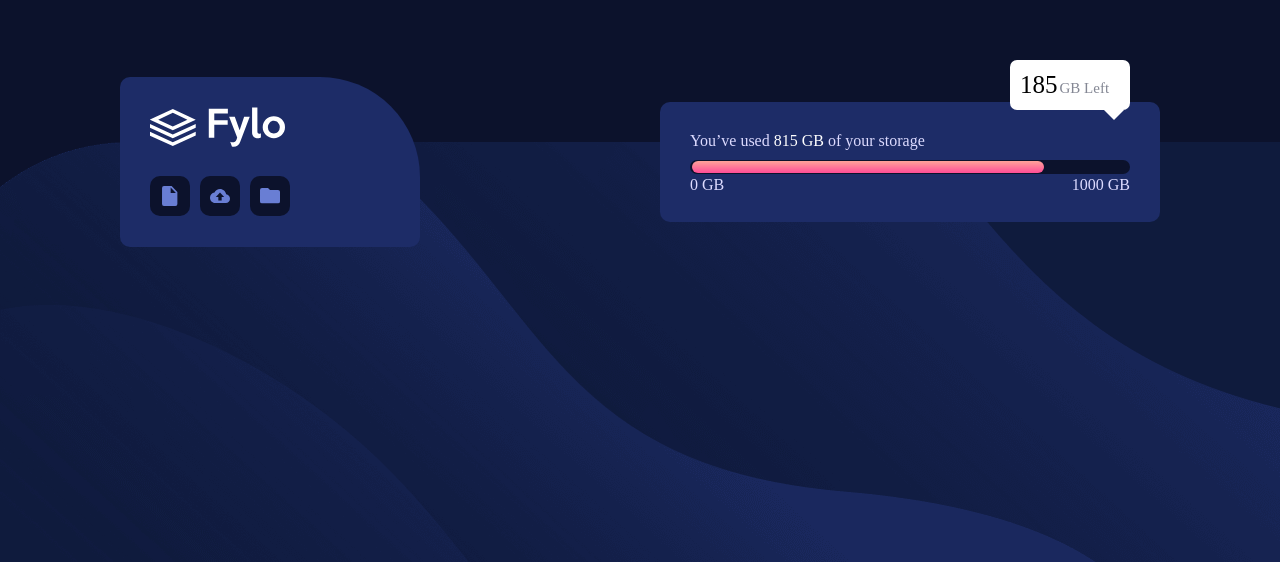
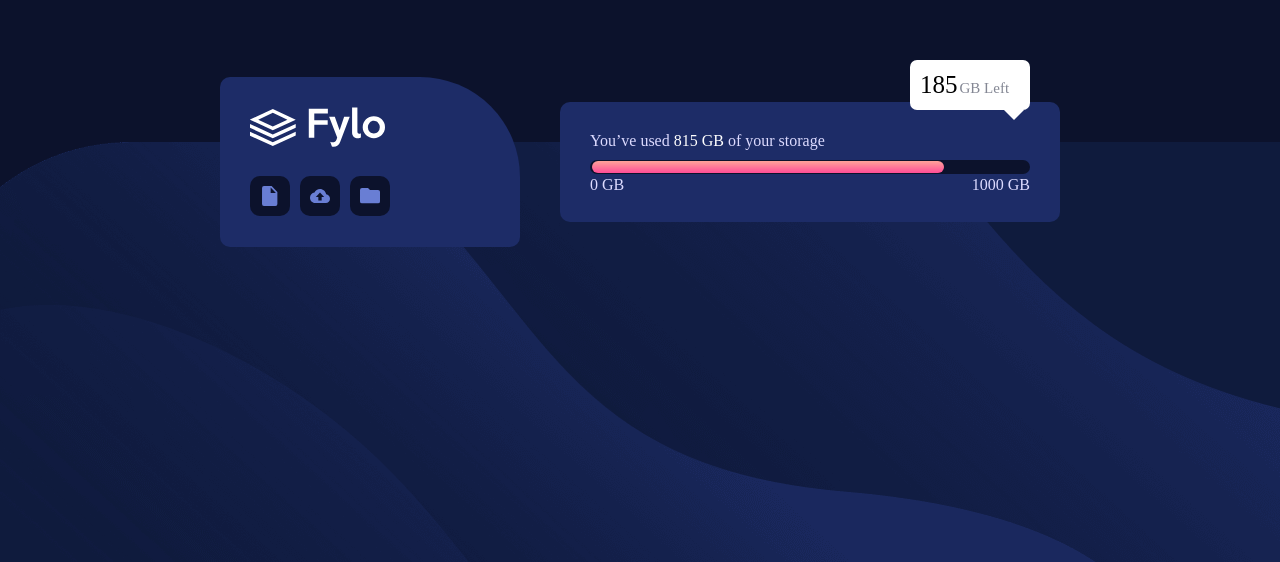
Before and after one commit to MAHMOUD282001/fylo-data-storage, a plain HTML site: page index.html in a window 1280 px wide. Shown: the part 238-800 px from the top of the page. Drawn offline with Linux system fonts and the light colour scheme.

Commit message:
Update style.css

```diff
--- a/style.css
+++ b/style.css
@@ -22,10 +22,10 @@ body{
 }
 
 .container{
-    max-width: 1450px;
+    max-width: 1000px;
     width: 100%;
     margin: 0 auto;
-    padding: 0 120px;
+    padding: 0 80px;
     display: flex;
     align-items: center;
     justify-content: space-between;
```
